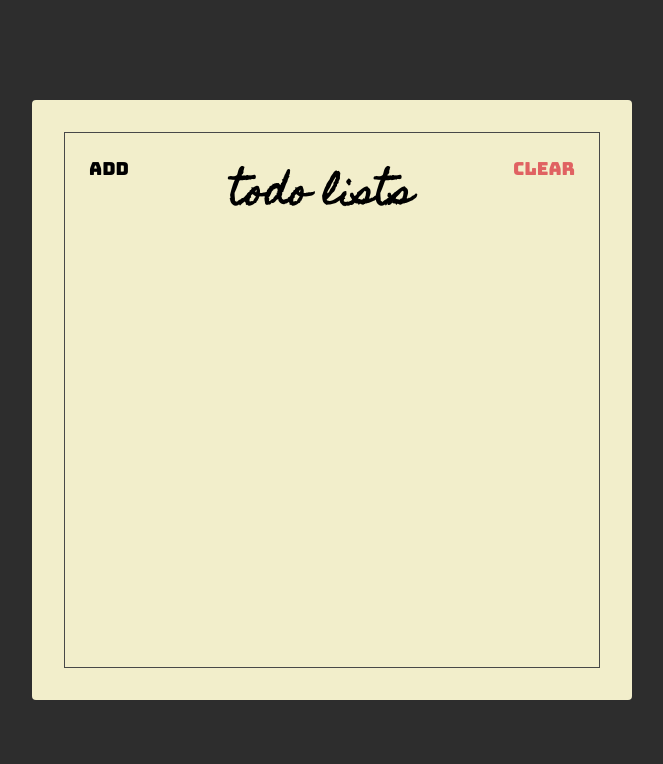
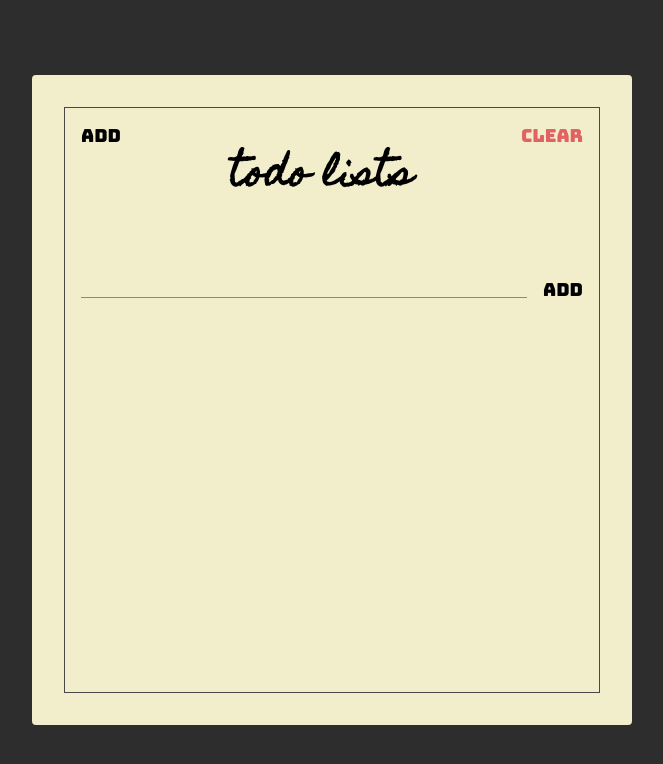
Before and after one commit to ryansutrisno/Design_Todolist, a website: page index.html in a window 1280 px wide. Shown: the whole page, without its empty margins (308-971 px from the left). Drawn offline with Linux system fonts and the light colour scheme.

Commit message:
create add todo section

```diff
--- a/index.html
+++ b/index.html
@@ -18,11 +18,17 @@
   <body>
     <div class="container">
       <div class="frame">
-        <div class="header">
+        <section class="header">
           <button class="header-btn">Add</button>
           <h1 class="header-title">Todo Lists</h1>
           <button class="header-btn main-red-color">Clear</button>
-        </div>
+        </section>
+        <section class="add">
+          <form class="add-form">
+            <input type="text" class="add-input" />
+            <button class="add-btn">Add</button>
+          </form>
+        </section>
       </div>
     </div>
   </body>
--- a/styles.css
+++ b/styles.css
@@ -33,7 +33,7 @@ html {
 
 .container {
   width: 600px;
-  height: 600px;
+  height: 650px;
   background-color: #f2eecb;
   border-radius: 4px;
   padding: 32px;
@@ -62,7 +62,40 @@ html {
 .header-btn {
   font-size: 1.8rem;
   font-family: "Bungee", sans-serif;
-  padding: 24px;
+  padding: 16px;
+  background: unset;
+  border: unset;
+  outline: unset;
+  cursor: pointer;
+}
+
+.add {
+  padding: 16px;
+}
+
+.add-form {
+  display: flex;
+  align-items: flex-start;
+}
+
+.add-input {
+  background: unset;
+  border: unset;
+  padding: 0 64px;
+  flex: 1;
+  border-bottom: 1px solid var(--main-red-color);
+  outline: unset;
+  font-family: "Homemade Apple", sans-serif;
+  font-size: 16px;
+  text-transform: lowercase;
+}
+
+.add-btn {
+  font-size: 1.8rem;
+  font-family: "Bungee", sans-serif;
+  padding: 16px;
+  padding-right: unset;
+  cursor: pointer;
   background: unset;
   border: unset;
   outline: unset;
```
